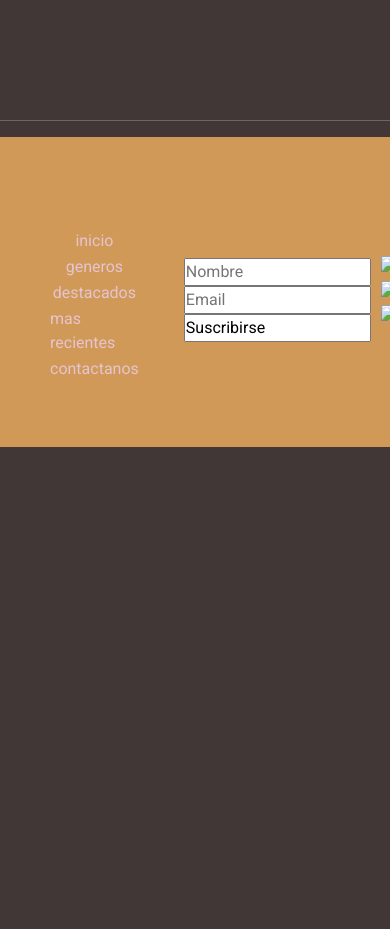
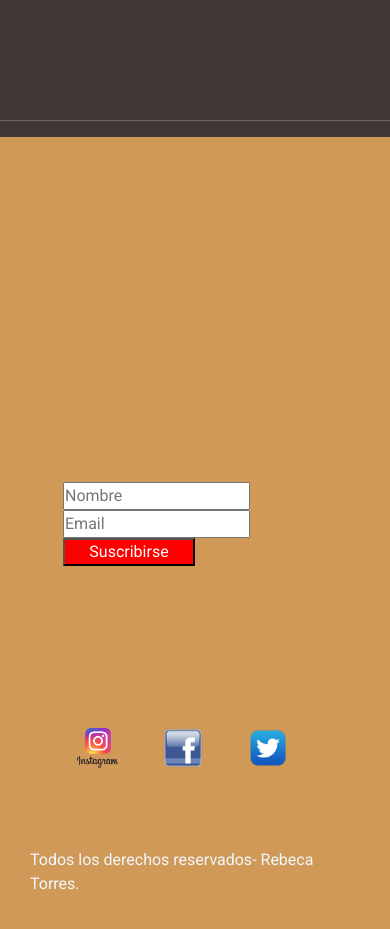
Before and after one commit to ayerebeca95/Musilandia, a plain HTML site: page index.html in a window 390 px wide. Shown: the part 5620-6549 px from the top of the page. Before the commit the page ends 6067 px from the top, so only its background shows below. Drawn offline with nearby package versions, Linux system fonts and the light colour scheme.

Commit message:
Modifique mi css

```diff
--- a/css/estilos.css
+++ b/css/estilos.css
@@ -53,6 +53,16 @@ a {
 }
 
 
+/* LETRA DE ARRIBA LA PRINCIPAL*/
+.musiLandia {
+    position: absolute;
+    top: 15px;
+    left: 48px;
+    right: 3px;
+    font-family: Georgia, 'Times New Roman', Times, serif;
+    font-size: small;
+    color: black;
+}
 
 .header {
     position: fixed;
@@ -61,14 +71,6 @@ a {
     display: flex;
     justify-content: space-between;
     align-items: center;
-}
-
-
-
-.headerMenu ul {
-    list-style: none;
-    width: 100%;
-
 }
 
 
@@ -91,7 +93,11 @@ a {
 
 }
 
+.headerMenu ul {
+    list-style: none;
+    width: 80%;
 
+}
 
 /* VIEWPORT
 vh = Alto de la pantalla
@@ -115,51 +121,6 @@ header ul li {
 
 }
 
-
-
-/*medioMedio {
-    font-weight: bolder;
-    font-size: 1.25rem;
-     1 REM = 16px   dividir los pixeles por 16px
-    text-align: center;
-    line-height: 2;
-    IMAGEN DETRAS DE LAS LETRAS
-    color: rgb(131, 186, 204);
-    background-position: left;
-
-     Margin aplicado a todo margin: 50px; 1 valor se aplica a los 4 lados*/
-
-/* Margin diferente por lado
-    margin-top: 5px;
-    margin-bottom: 10px;
-    margin-right: 5px;
-    margin-left: 5px;
-    overflow: auto;*/
-
-/*Resumido en una linea*/
-/* margin: 20px 15px; 2 valores el primero es de arriba y abajo y el segundo a los costados*/
-/* margin: 6px 5px 10px 5px;*/
-/* top right botton left*/
-
-/*Padding tiene las mismas opciones que margin (top botton etc)*/
-/*padding: 10px;*/
-
-/*BORDES*/
-/* border: solid 3px black;*/
-/* BORDE DEL CUADRO DE TEXTO*/
-
-
-
-/* LETRA DE ARRIBA LA PRINCIPAL*/
-.musiLandia {
-    position: absolute;
-    top: 15px;
-    left: 48px;
-    right: 3px;
-    font-family: Georgia, 'Times New Roman', Times, serif;
-    font-size: small;
-    color: black;
-}
 
 
 
@@ -195,24 +156,20 @@ header ul li {
 
 .footer {
     background-color: rgb(209, 153, 88);
-
-    /*font-weight: lighter;
-    font-size: smaller;
-    text-align: center;*/
-    padding: 50px 50px;
-    display: flex;
-    align-items: center;
-    justify-content: space-evenly;
+    padding: 30px 30px;
 
 }
 
 .footerRow {
-    margin-top: 40px;
+    margin-top: 80px;
+    margin-bottom: 40px;
     display: flex;
     justify-content: space-evenly;
     align-items: center;
 
 }
+
+
 
 .footerSocial a {
     margin-left: 10px;
@@ -222,18 +179,26 @@ header ul li {
     height: 60px;
 }
 
+.footerMenu, .footerSocial {
+    width: 100%;
+    display: flex;
+    justify-content: center;
+}
+
+
+
+
+
 .footerMenu ul {
     list-style: none;
-    padding: 0;
+
 }
 
 
 .footerMenu ul li {
-    margin-top: 2px;
-    margin-right: 10px;
-    display: flex;
-    align-items: center;
-    justify-content:space-evenly;
+    margin-top: 5px;
+   margin-right: 700px;
+
 }
 
 .footForm {
@@ -244,10 +209,12 @@ header ul li {
     width: 25%;
 }
 
-.footerForm input [type="submit"] {
+.footerForm input[type="submit"] {
 background-color: red;
 color: white;
 width: 50%;
+padding: 0;
+
 
 }
 
@@ -255,53 +222,30 @@ width: 50%;
 .footForm input {
     width: 100%;
     height: 30px;
-    margin-bottom: 10px;
+    margin-bottom: 30px;
     border: 0px solid;
     border-radius: 10px;
     padding-left: 10px;
 }
 
+@media screen and (max-width: 768px) {
+    .footerRow {
+        flex-direction: column;
+        align-items: center;
+    }
 
-/*grid-template-areas:
-"box1" "box1" "box1"
-"box2" "box3" "box3"
-"box2" "box4" "box4";
+    .footerMenu, .footerForm {
+        margin-bottom: 50px;
+    }
+
+    .footerForm {
+        width: 80%;
+    }
+}
 
 
-/* RESPONSIVE con Media Queries */
-
-/*Sintaxis:
-@media screen and (breakpoint) :
-    ACA VAN LAS REGLAS CSS*/
-
-
-/*Breackpoints:
-- min- width: Mobile First
-Primer breackpoint: min-width: 400px
-Segundo breckpoint: min-width: 600px.
-
-
-- max- width: Desktop First
-Desktop diseña para pantallas mas grandes.
-Primer breckpoint: max-widh: 1200px
-Segundo breckpoint: max-width: 1024px
-*/
-
-
-
-/* Todo lo que esta aca es para que se vea bien en tablet */
-/*@media screen and (max-width: 1023px) {
-    /* .headerLogo {
-        display: none;
-    }*/
-
-
-
-
-
-/* Todo lo que esta aca es para que se vea bien en mobile */
-
-/*@media screen and (max-width: 700px) {
-
-    display: flex:;
-}*/
+@media screen and (max-width: 500px) {
+    .footerSocial img {
+        height: 40px;
+    }
+}
--- a/index.html
+++ b/index.html
@@ -201,9 +201,9 @@
                 </ul>
             </nav>
             <form action="" class="footerForm">
-                <input id="name" type="text" placeholder="Nombre">
-                <input id="email" type="Email" placeholder="Email">
-                <input id="submit" type="Suscribirse" value="Suscribirse">
+                <input id="name" name="name" type="text" placeholder="Nombre">
+                <input id="email" name="email" type="email" placeholder="Email">
+                <input type="submit" value="Suscribirse">
                 <br>
                 <br>
             </form>
@@ -212,9 +212,9 @@
         <br>
 
         <div class="footerSocial">
-            <a href=""><img src="./imagenes/imagenes png/instagram-logo-5.png" alt="Instagram link"></a>
-            <a href=""><img src="./imagenes/imagenes png/facebook.png" alt="Facebook link"></a>
-            <a href=""><img src="./imagenes/imagenes png/Twitter-icon.png" alt="twitter link"></a>
+            <a href=""><img src="./imagenes/instagram-logo-5.png" alt="Instagram link"></a>
+            <a href=""><img src="./imagenes/facebook.png" alt="Facebook link"></a>
+            <a href=""><img src="./imagenes/Twitter-icon.png" alt="twitter link"></a>
         </div>
 
         <div class="footerRow">
```
